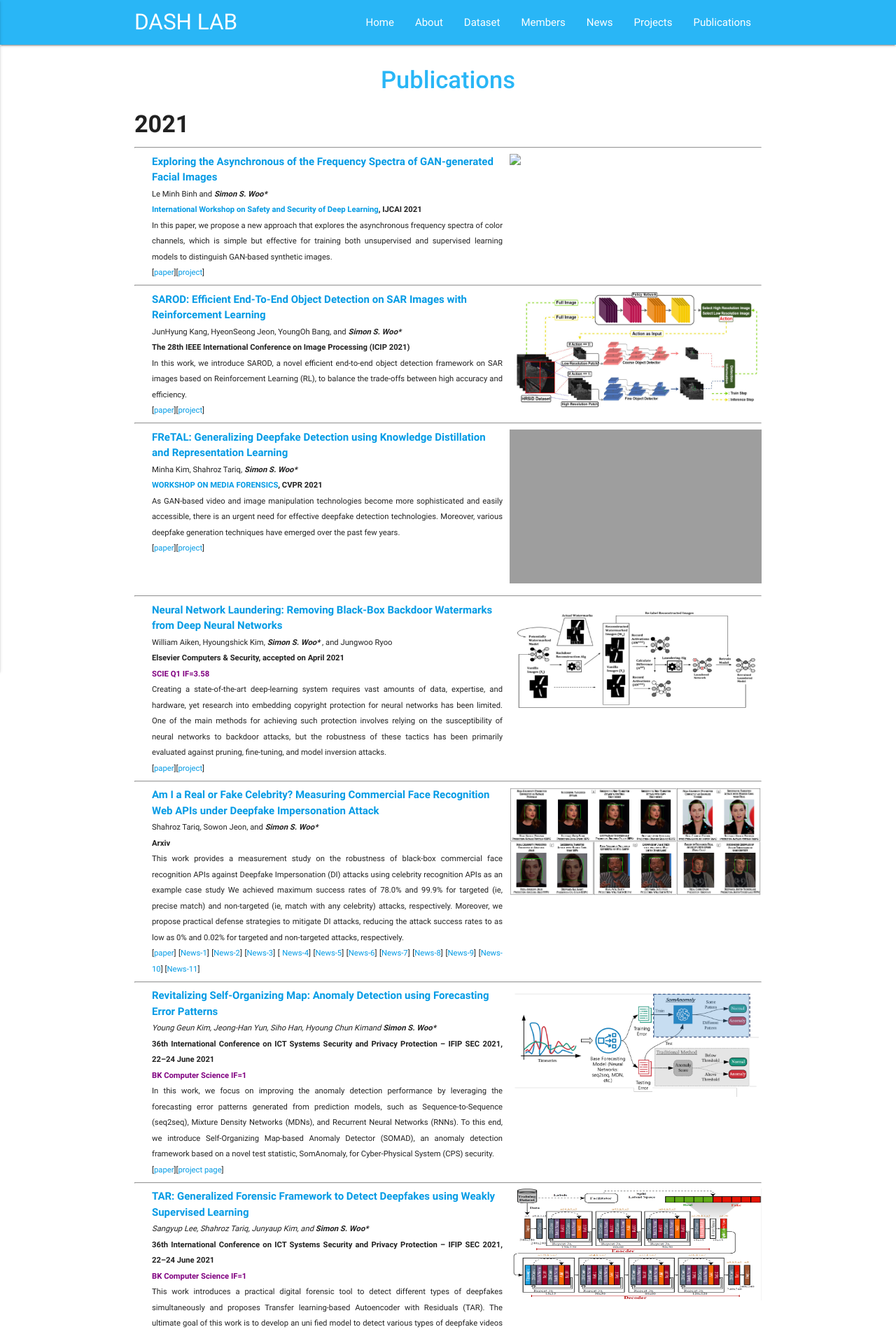
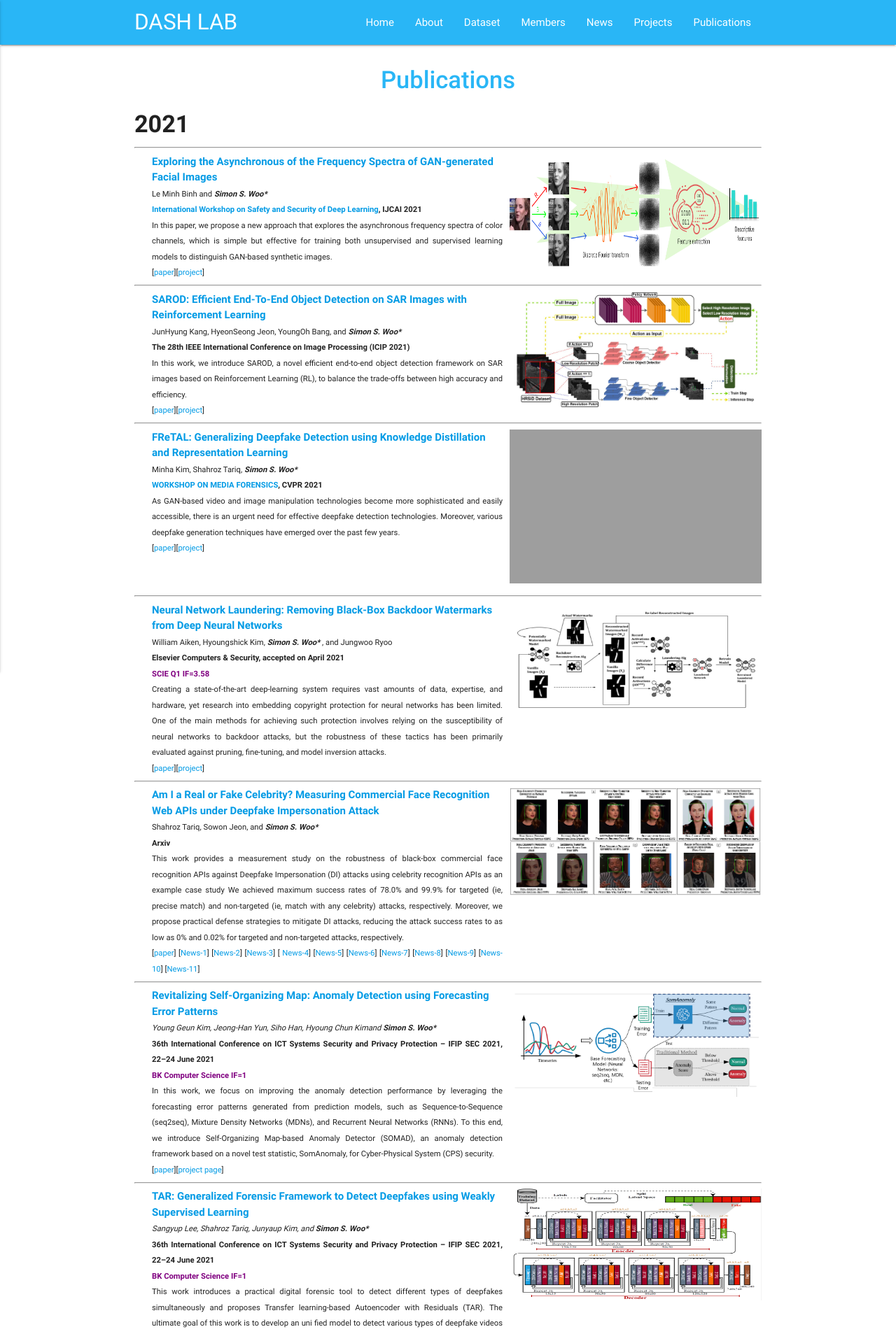
Before and after one commit to Yurim990507/DASH-Lab.github.io, a Jekyll site: the page built from Publication.md, in a window 1280 px wide. Shown: the top 1907 px of the page at 70% size. Built offline with Jekyll 4.4.1, drawn with Linux system fonts in a browser that asks for light colours; grey boxes are pictures that could not be loaded.

Commit message:
Update Publication.md

```diff
--- a/Publication.md
+++ b/Publication.md
@@ -42,7 +42,7 @@ permalink: /Publications/
             </table>
         </div>
         <div class="col-lg-3" style="vertical-align: middle;display:flex;flex-direction:row;justify-content:center">
-            <img src="Publications/ijcai2021_overall_diag.png" style="max-height:220px;width: 360px; margin-bottom:10px">
+            <img src="ijcai2021_overall_diag.png" style="max-height:220px;width: 360px; margin-bottom:10px">
         </div>
     </div>
     <hr>
```
